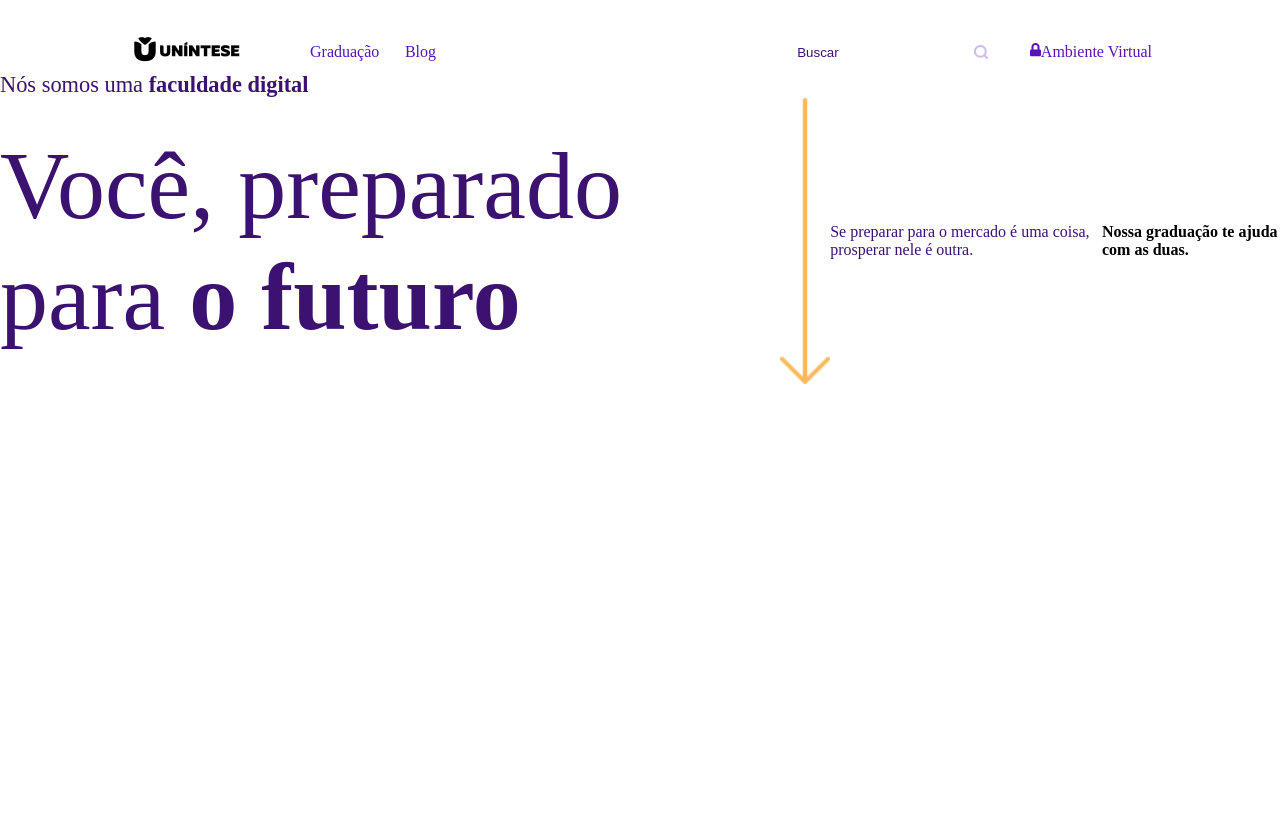
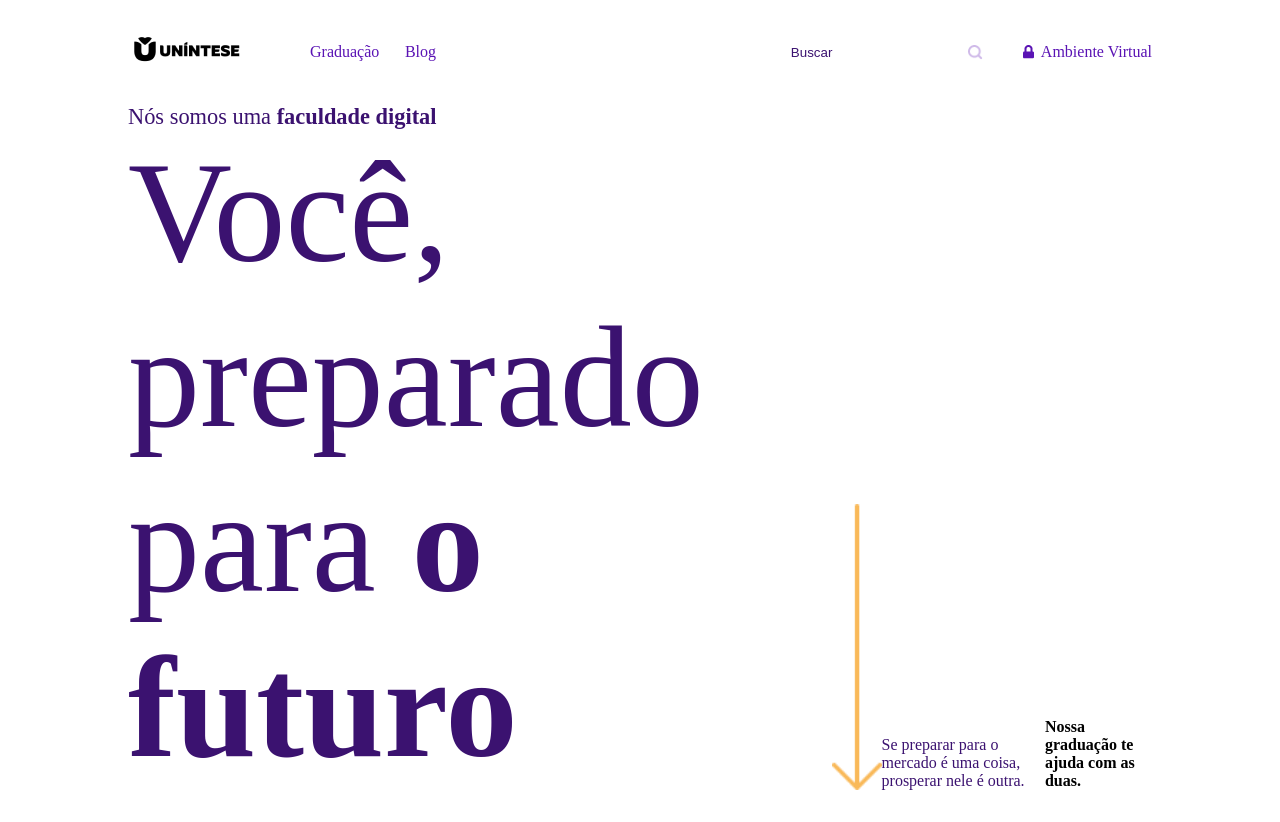
Before and after one commit to Gestao-de-Performance/conteudo-visto-em-aula-LuanStos, a plain HTML site: page index.html in a window 1280 px wide. Before the commit the page ends 800 px from the top, so only its background shows below. Drawn offline with Linux system fonts and the light colour scheme.

Commit message:
aula 6 (corrigido)

```diff
--- a/index.html
+++ b/index.html
@@ -4,7 +4,7 @@
     <meta charset="UTF-8">
     <meta name="viewport" content="width=device-width, initial-scale=1.0">
     <title>Faculdade.Digital</title>
-    <link rel="stylesheet" href="style.css">
+    <link rel="stylesheet" href="/style.css">
 </head>
 <body>
     <header>
@@ -14,27 +14,26 @@
              <div class="flex containerBlogGrad" >
                  <a href="#">Graduação</a>
                  <a href="#">Blog</a>
-             </div>
-                <div>
-                  <div class="flex containerBuscarAmb">
+            </div>
+            <div class="flex containerBuscarAmb">
                     <div class="flex containerBuscar">
                         <input placeholder="Buscar">
                         <button><img src="img/lupa.webp"></button>
                     </div>
-                 <a href="#"><img src="img/cadeado.webp">Ambiente Virtual</a>
-                </div>
+                 <a class="flex" href="#"><img src="img/cadeado.webp">Ambiente Virtual</a>
+            </div>
           </div>
         </nav>
     </header>
 
     <main>
-        <section>
+        <section class="marginSite">
             <h1>Nós somos uma <b>faculdade digital</b></h1>
             <div class="flex containerApresentacao">
                 <h2>Você, preparado para <b>o futuro</b></h2>
                 <img src="img/Seta.webp" alt="seta amarela apontando para baixo">
                 <p>Se preparar para o mercado é uma coisa, prosperar nele é outra.</p>
-                <b>Nossa graduação te ajuda com as duas.</b> </p>
+                <b>Nossa graduação te ajuda com as duas.</b></p>
             </div>
         </section>
     </main>
--- a/style.css
+++ b/style.css
@@ -13,23 +13,18 @@
     box-sizing: border-box;
 }
 
-header{
-    margin-top: 2.5vw;
-}
-
 a{
     color: var(--cor-texto-link);
     text-decoration: none;
 }
 
 .marginSite{
-    margin: 0 10vw;
+    margin: 2.5vw 10vw;
 }
 
 .flex{
     display: flex;
     align-items: center;
-
 }
 
 /*Header*/
@@ -60,7 +55,7 @@ a{
 }
 
 .containerBuscar input::placeholder{
-    color: var(--cor-titulo);
+    color: var(--cor-buscar);
 }
 
 .containerBuscar button{
@@ -87,10 +82,15 @@ h1{
     font-size: 1.4rem;
 }
 
+.containerApresentacao{
+    align-items: end;
+    justify-content: space-between;
+}
+
 .containerApresentacao h2{
     color: var(--cor-titulo);
     font-weight: 400;
-    font-size: 6rem;
+    font-size: 9rem;
     max-width: 950px;
 }
 
@@ -100,6 +100,7 @@ h1{
 
 .containerApresentacao p{
     color: var(--cor-titulo);
+    max-width: 236px;
+}
 
-}
 /*Apresentação (Titulo)*/
```
